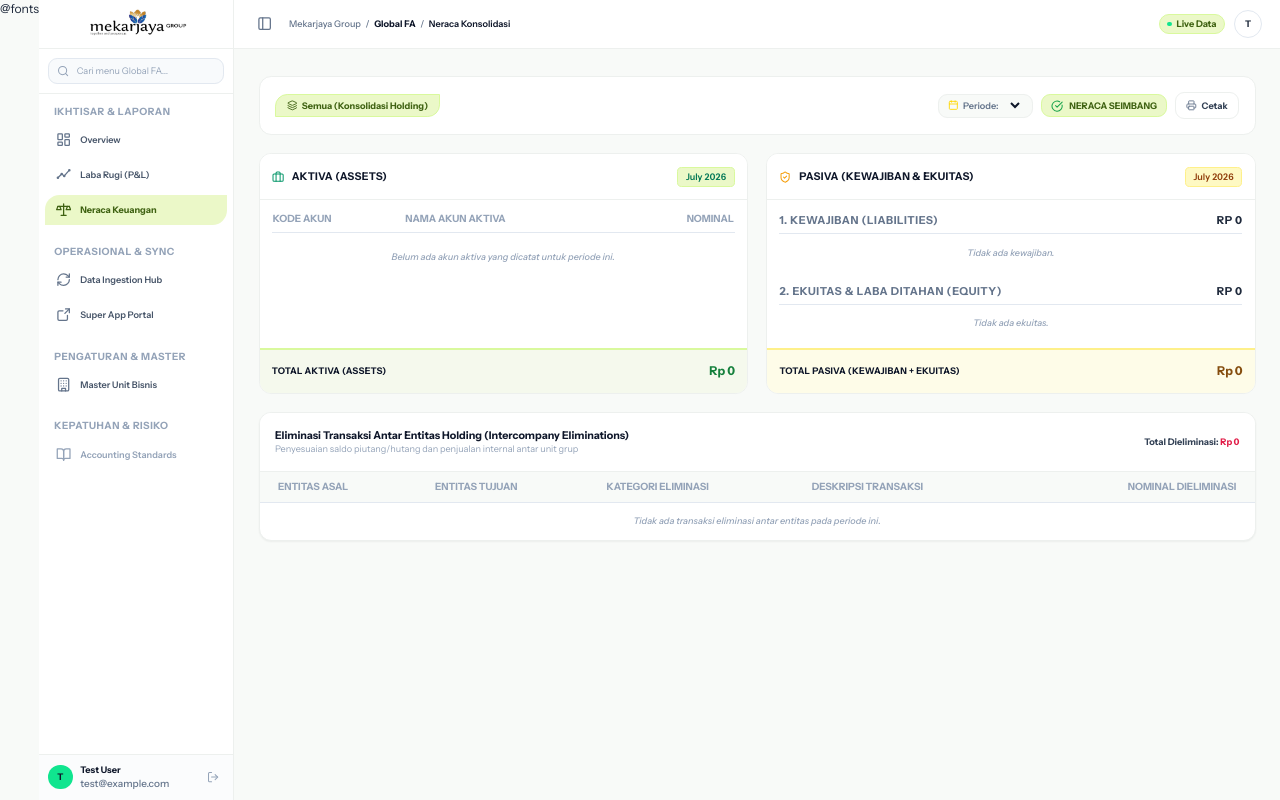
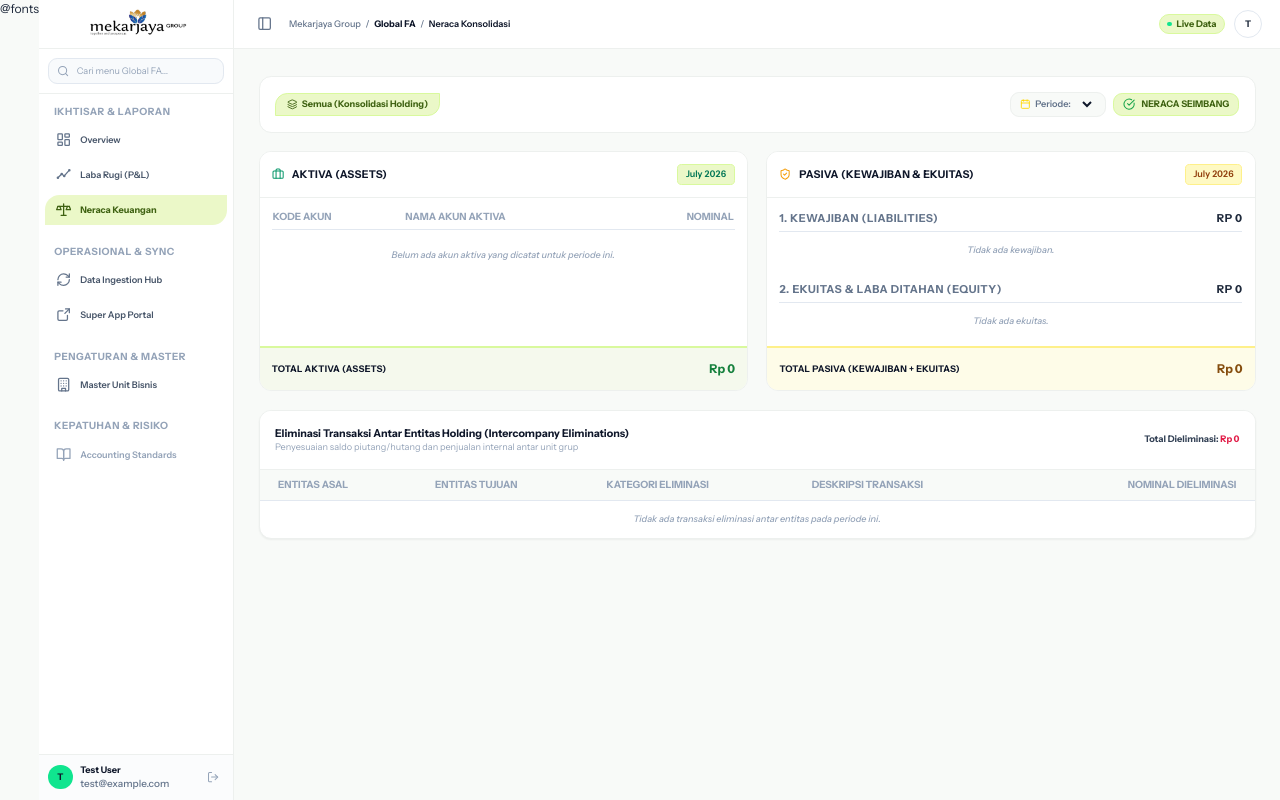
Before and after one commit to Midas-ww/Global-Fa, a Laravel app: page /balance-sheet in a window 1280 px wide. Run offline with Laravel 12, Linux system fonts and the light colour scheme; a user stored in the database is signed in; data comes from the database, SQL or seed files in the repository; data that the repository does not hold is empty; some libraries are stand-ins or nearby versions; some web fonts are replaced.

Commit message:
Remove unused print buttons from PnL and Balance Sheet views

```diff
--- a/resources/views/finance/balance-sheet.blade.php
+++ b/resources/views/finance/balance-sheet.blade.php
@@ -30,7 +30,7 @@
                 @endforeach
             </div>
 
-            <!-- Period Selector & Balance Status Badge & Print -->
+            <!-- Period Selector & Balance Status Badge -->
             <div class="flex items-center gap-2.5 flex-wrap">
                 <form action="{{ route('finance.balance-sheet') }}" method="GET" class="flex items-center">
                     @if($selectedBu)
@@ -64,10 +64,6 @@
                     <span>ADA SELISIH</span>
                 </div>
                 @endif
-
-                <button onclick="window.print()" class="px-3.5 py-2 rounded-xl border border-[#edf0ee] bg-white hover:bg-slate-50 text-xs font-bold text-slate-700 flex items-center gap-1.5 shadow-2xs transition-all cursor-pointer">
-                    <i data-lucide="printer" class="w-3.5 h-3.5 text-slate-500"></i> Cetak
-                </button>
             </div>
         </div>
 
--- a/resources/views/finance/pnl.blade.php
+++ b/resources/views/finance/pnl.blade.php
@@ -347,11 +347,6 @@
                     @endif
                 </h3>
                 <p class="text-xs text-slate-400">Periode berakhir per {{ $pnl['period_label'] }} (Mata Uang: IDR Rupiah)</p>
-            </div>
-            <div class="flex items-center gap-2">
-                <button onclick="window.print()" class="px-3.5 py-2 rounded-xl border border-[#edf0ee] bg-white hover:bg-slate-50 text-xs font-bold text-slate-700 flex items-center gap-1.5 shadow-2xs transition-all cursor-pointer">
-                    <i data-lucide="printer" class="w-3.5 h-3.5 text-slate-500"></i> Cetak Laporan
-                </button>
             </div>
         </div>
 
```
